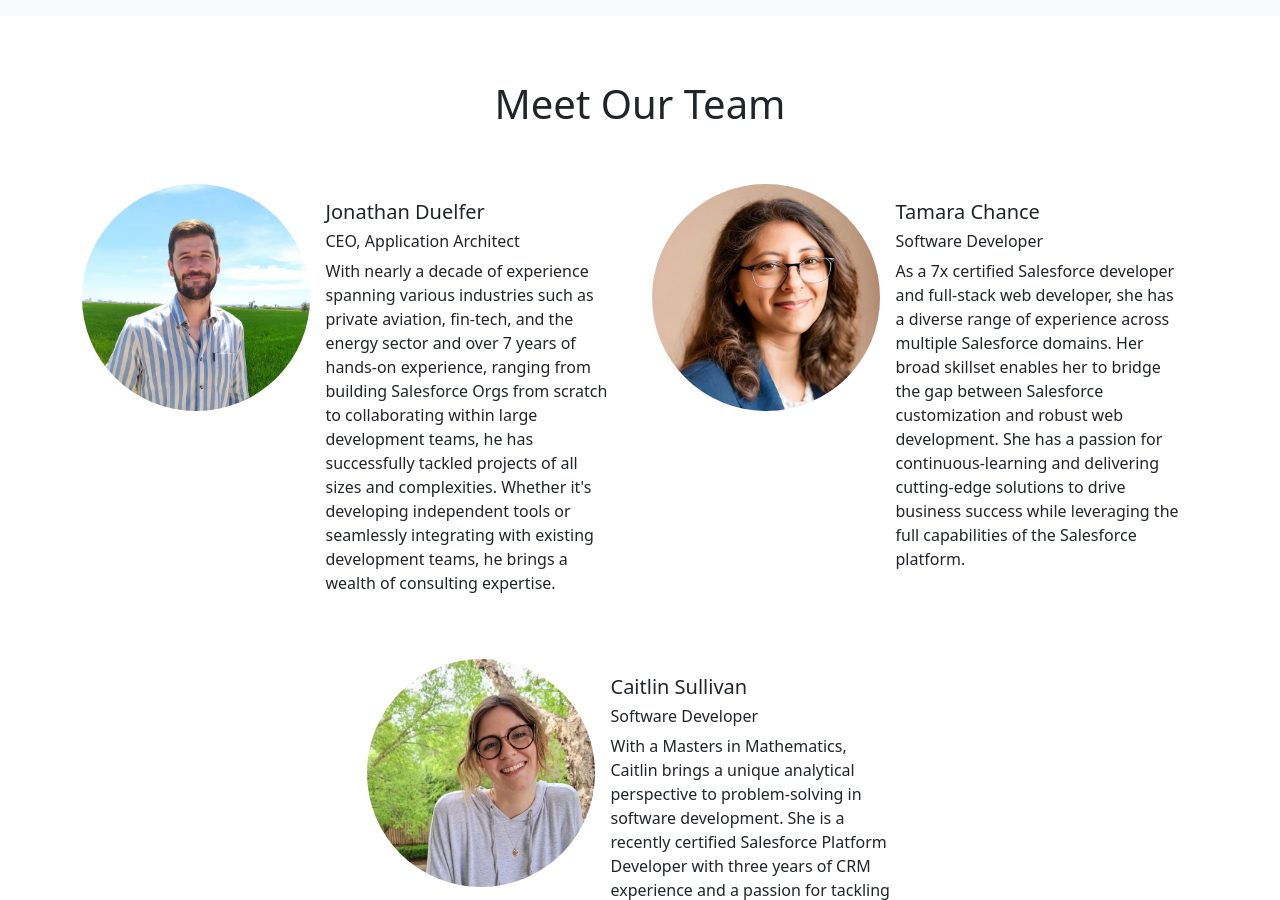
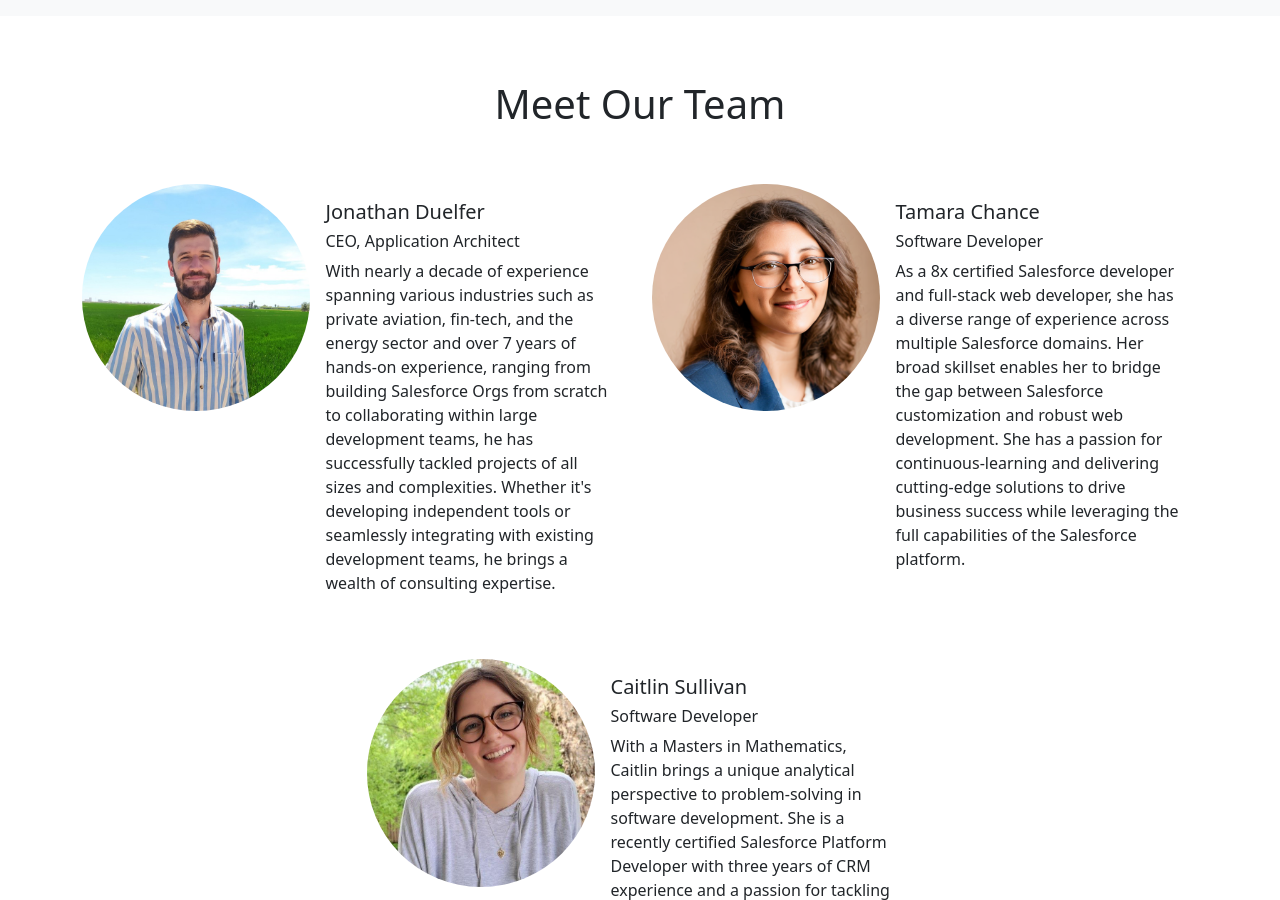
Before and after one commit to Duelfer-Solutions/duelfer-solutions.github.io, a Jekyll site: the page index.html, which Jekyll copies as it is, in a window 1280 px wide and 900 px high, scrolled down 1837 px. Built offline with Jekyll 4.4.1, drawn with Linux system fonts in a browser that asks for light colours.

Commit message:
updated my info and resized caitlin profile img

```diff
--- a/index.html
+++ b/index.html
@@ -136,7 +136,7 @@
                                 <div class="card-body">
                                     <h5 class="card-title">Tamara Chance</h5>
                                     <h6 class="card-title">Software Developer</h6>
-                                    <p class="card-text">As a 7x certified Salesforce developer and full-stack web developer, she has a diverse range of experience across multiple Salesforce domains. Her broad skillset enables her to bridge the gap between Salesforce customization and robust web development. She has a passion for continuous-learning and delivering cutting-edge solutions to drive business success while leveraging the full capabilities of the Salesforce platform.</p>
+                                    <p class="card-text">As a 8x certified Salesforce developer and full-stack web developer, she has a diverse range of experience across multiple Salesforce domains. Her broad skillset enables her to bridge the gap between Salesforce customization and robust web development. She has a passion for continuous-learning and delivering cutting-edge solutions to drive business success while leveraging the full capabilities of the Salesforce platform.</p>
                                 </div>
                             </div>
                         </div>
```
Also changed, not shown: assets/img/caitlin-profile.jpg.
